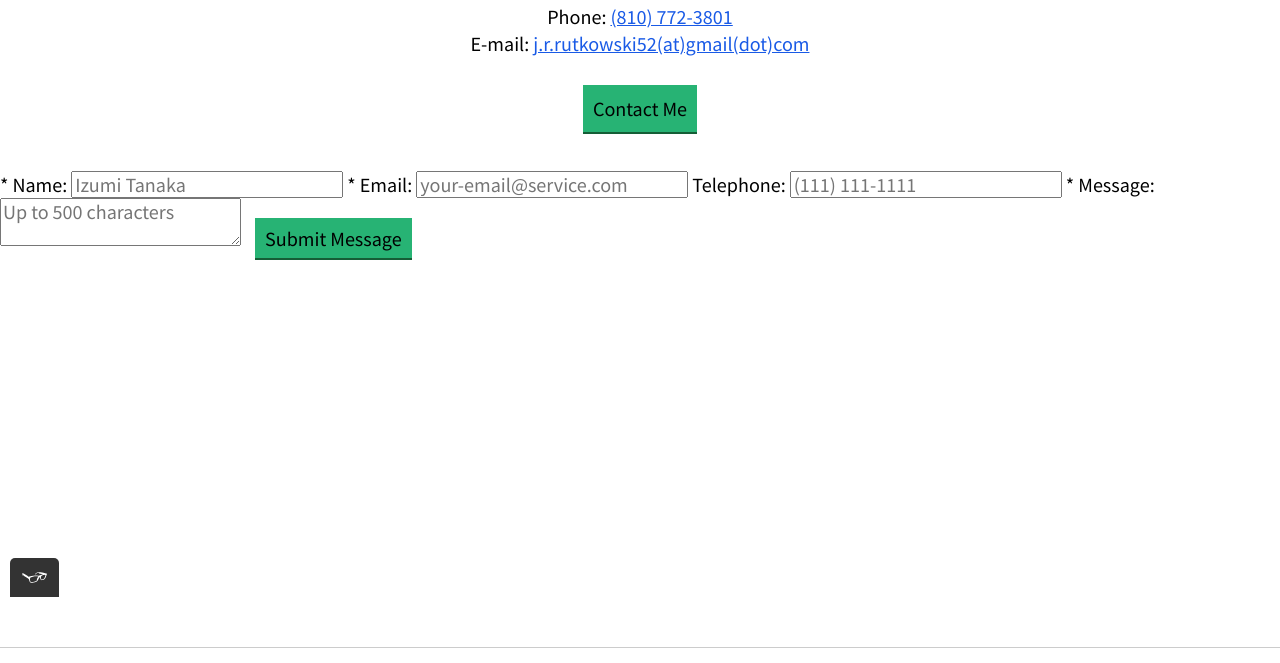
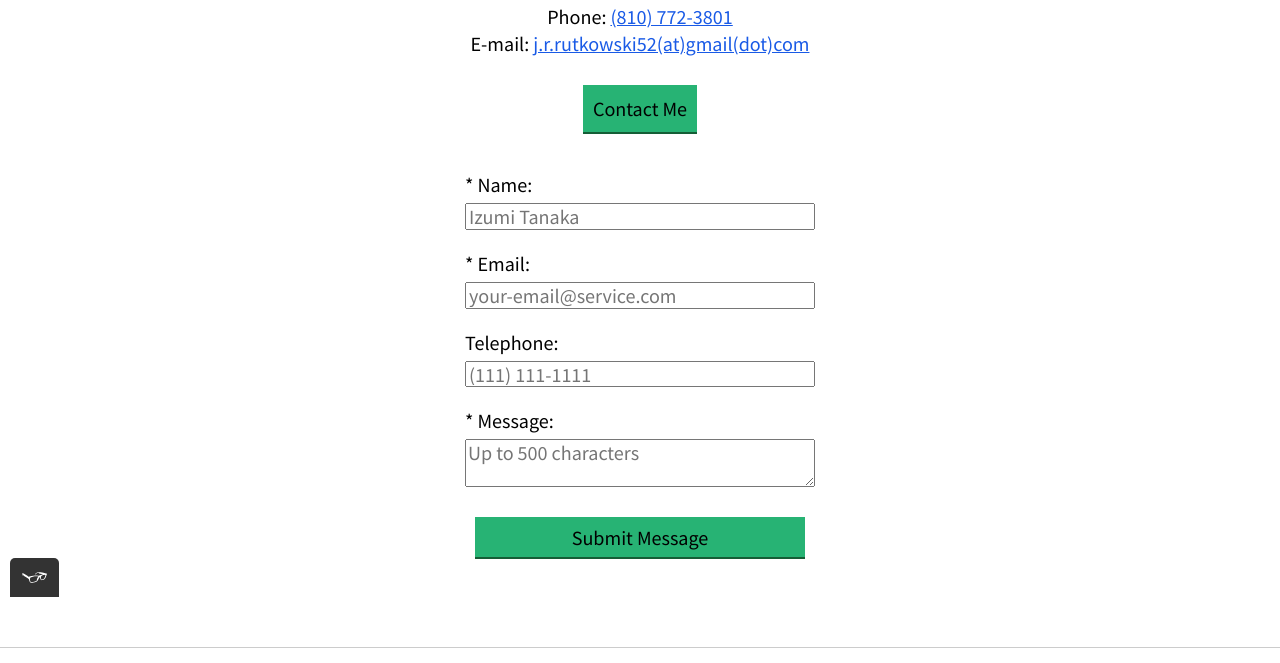
Before and after one commit to Boundforearth/My-Portfolio-Website, a plain HTML site: page contact.html in a window 1280 px wide. Shown: the part 203-866 px from the top of the page. Drawn offline with Linux system fonts and the light colour scheme.

Commit message:
Update style.production.css
Made the contact form a flexbox

```diff
--- a/css/style.production.css
+++ b/css/style.production.css
@@ -94,6 +94,31 @@ table {
   text-align: center;
 }
 
+.contact form {
+  display: -webkit-box;
+  display: -ms-flexbox;
+  display: flex;
+  -webkit-box-orient: vertical;
+  -webkit-box-direction: normal;
+      -ms-flex-direction: column;
+          flex-direction: column;
+  margin: auto;
+  max-width: 350px;
+
+}
+
+.contact form input,
+.contact form textarea {
+  margin-bottom: 20px;
+}
+
+.contact form label {
+  margin-bottom: 5px;
+}
+
+.contact form button {
+  text-align: center;
+}
 
 /* CSS relating to the header */
 .page-header {
```
